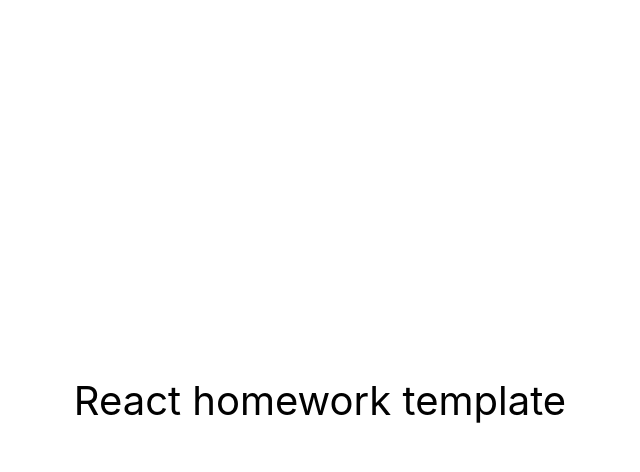
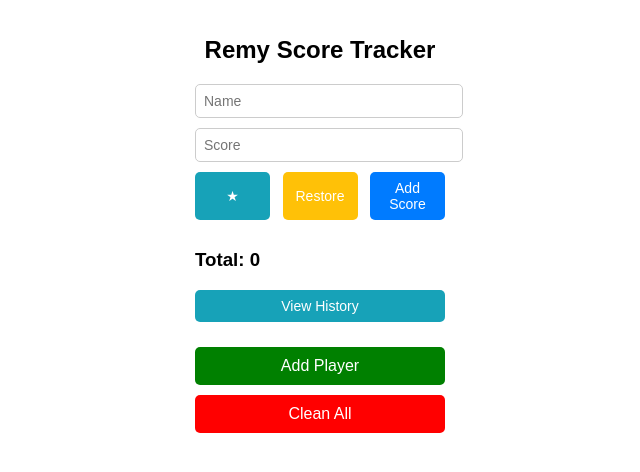
Before and after one commit to PustanAlex/Scor-Remy, a React (Create React App) app: page / in a window 1280 px wide. Shown: the top 472 px of the page, without its empty margins (320-960 px from the left). Built offline with nearby package versions, Linux system fonts and the light colour scheme.

Commit message:
aproape gata

```diff
--- a/package.json
+++ b/package.json
@@ -1,8 +1,8 @@
 {
-  "name": "react-homework-template",
+  "name": "Scor-Remy",
   "version": "0.1.0",
   "private": true,
-  "homepage": "https://goitacademy.github.io/react-homework-template/",
+  "homepage": "https://PustanAlex.github.io/Scor-Remy/",
   "dependencies": {
     "@testing-library/jest-dom": "^5.16.3",
     "@testing-library/react": "^12.1.4",
--- /dev/null
+++ b/src/components/App.css
@@ -0,0 +1,152 @@
+
+body, html {
+    margin: 0;
+    padding: 0;
+    font-family: Arial, sans-serif;
+  }
+
+  .container {
+    display: flex;
+    flex-direction: column;
+    align-items: center;
+    justify-content: center;
+    padding: 20px;
+  }
+
+  h1 {
+    font-size: 24px;
+    text-align: center;
+    margin-bottom: 20px;
+  }
+
+  .player-input {
+    display: flex;
+    flex-direction: column;
+    width: 100%;
+    max-width: 250px;
+    margin-bottom: 15px;
+  }
+
+  .name-input,
+  .score-input {
+    padding: 8px;
+    font-size: 14px;
+    margin-bottom: 10px;
+    border: 1px solid #ccc;
+    border-radius: 5px;
+    width: 100%;
+  }
+
+  .score-input {
+    -moz-appearance: textfield;
+  }
+
+  .score-input::-webkit-outer-spin-button,
+  .score-input::-webkit-inner-spin-button {
+    -webkit-appearance: none;
+    margin: 0;
+  }
+
+  .button-group {
+    display: flex;
+    justify-content: space-between;
+    margin-bottom: 10px;
+  }
+
+  .add-score-btn, .restore-btn, .atuu-btn {
+    padding: 8px;
+    font-size: 14px;
+    border: none;
+    background-color: #007bff;
+    color: white;
+    border-radius: 5px;
+    cursor: pointer;
+    width: 30%;
+  }
+
+  .restore-btn {
+    background-color: #ffc107;
+  }
+
+  .atuu-btn {
+    background-color: #17a2b8;
+  }
+
+  .history-btn {
+    padding: 8px;
+    font-size: 14px;
+    border: none;
+    background-color: #17a2b8;
+    color: white;
+    border-radius: 5px;
+    cursor: pointer;
+    width: 100%;
+    margin-bottom: 10px;
+  }
+
+  .add-player-btn, .clear-all-btn {
+    padding: 10px;
+    font-size: 16px;
+    border: none;
+    background-color: #007bff;
+    color: white;
+    border-radius: 5px;
+    cursor: pointer;
+    margin-bottom: 10px;
+    width: 250px;
+  }
+
+  .clear-all-btn{
+    background-color: red;
+  }
+
+  .add-player-btn{
+    background-color: green;
+  }
+
+  .no-bullets {
+    list-style-type: none;
+    padding-left: 0;
+  }
+
+  .modal {
+    position: fixed; /* Asigură-te că modalul este fixat pe ecran */
+    top: 0;
+    left: 0;
+    right: 0;
+    bottom: 0;
+    background-color: rgba(0, 0, 0, 0.5); /* Fundal semi-transparent */
+    display: flex; /* Folosim flex pentru a centra modalul */
+    justify-content: center; /* Centrare orizontală */
+    align-items: center; /* Centrare verticală */
+    z-index: 1000; /* Asigură-te că modalul este deasupra altor elemente */
+  }
+
+  .modal-content {
+    background-color: white; /* Fundal alb pentru conținutul modalului */
+    padding: 20px; /* Margine interioară */
+    border-radius: 5px; /* Colțuri rotunjite */
+    box-shadow: 0 4px 8px rgba(0, 0, 0, 0.2); /* Umbra */
+    max-width: 400px; /* Lățime maximă */
+    width: 90%; /* Lățime de 90% pentru mobil */
+  }
+
+
+  .atuu-text {
+  margin-left: 10px; /* Ajustează distanța dintre total și textul Atuu */
+  font-size: 12px; /* Dimensiune mai mică pentru "Atuu: Da" */
+}
+
+/* Spațiu în modal între scoruri */
+.modal-content ul {
+  padding: 0;
+}
+
+.modal-content ul li {
+  margin-bottom: 10px; /* Spațiu mai mare între scoruri */
+}
+
+/* Mai mult spațiu între "Atuu" și scor în modal */
+.modal-content span {
+  margin-left: 5px; /* Ajustează distanța dintre scor și textul Atuu din modal */
+}
--- a/src/components/App.jsx
+++ b/src/components/App.jsx
@@ -1,16 +1,137 @@
-export const App = () => {
+import React, { useState, useEffect } from 'react';
+import './App.css';
+
+const App = () => {
+  const [players, setPlayers] = useState(() => {
+    const savedPlayers = localStorage.getItem('players');
+    return savedPlayers ? JSON.parse(savedPlayers) : [{ name: '', score: '', total: 0, history: [], atuu: false }];
+  });
+
+  const [modalIndex, setModalIndex] = useState(null); // Stochează indexul jucătorului pentru care deschidem modalul
+
+  // Salvăm jucătorii în localStorage la fiecare actualizare
+  useEffect(() => {
+    localStorage.setItem('players', JSON.stringify(players));
+  }, [players]);
+
+  const handleNameChange = (index, event) => {
+    const newPlayers = [...players];
+    newPlayers[index].name = event.target.value;
+    setPlayers(newPlayers);
+  };
+
+  const handleScoreChange = (index, event) => {
+    const newPlayers = [...players];
+    newPlayers[index].score = event.target.value;
+    setPlayers(newPlayers);
+  };
+
+  const handleAddScore = (index) => {
+    const newPlayers = [...players];
+    let scoreToAdd = parseInt(newPlayers[index].score, 10);
+
+    if (isNaN(scoreToAdd)) {
+      scoreToAdd = 0; // Dacă scorul este nevalid, îl setăm la 0
+    }
+
+    newPlayers[index].total += scoreToAdd;
+    newPlayers[index].history.push({ score: scoreToAdd, atuu: newPlayers[index].atuu }); // Adăugăm scorul în istoric
+    newPlayers[index].score = ''; // Resetăm inputul
+    newPlayers[index].atuu = false; // Resetăm atuu după adăugare
+    setPlayers(newPlayers);
+  };
+
+  const handleRestore = (index) => {
+    const newPlayers = [...players];
+    if (newPlayers[index].history.length > 0) {
+      const lastEntry = newPlayers[index].history.pop(); // Scoatem ultimul scor din istoric
+      newPlayers[index].total -= lastEntry.score; // Scădem scorul din total
+      newPlayers[index].score = lastEntry.score.toString(); // Punem ultimul scor înapoi în input
+      setPlayers(newPlayers);
+    }
+  };
+
+  const handleAtuu = (index) => {
+    const newPlayers = [...players];
+    newPlayers[index].atuu = true; // Marcăm atuu ca activ
+    setPlayers(newPlayers);
+  };
+
+  const addPlayer = () => {
+    setPlayers([...players, { name: '', score: '', total: 0, history: [], atuu: false }]);
+  };
+
+  const clearAll = () => {
+    setPlayers([{ name: '', score: '', total: 0, history: [], atuu: false }]); // Resetăm lista de jucători
+    localStorage.removeItem('players'); // Ștergem din localStorage
+  };
+
+  const openModal = (index) => {
+    setModalIndex(index); // Setăm indexul jucătorului pentru care deschidem modalul
+  };
+
+  const closeModal = () => {
+    setModalIndex(null); // Închidem modalul
+  };
+
   return (
-    <div
-      style={{
-        height: '100vh',
-        display: 'flex',
-        justifyContent: 'center',
-        alignItems: 'center',
-        fontSize: 40,
-        color: '#010101'
-      }}
-    >
-      React homework template
+    <div className="container">
+      <h1>Remy Score Tracker</h1>
+
+      {players.map((player, index) => (
+        <div key={index} className="player-input">
+          <input
+            type="text"
+            placeholder="Name"
+            value={player.name}
+            onChange={(event) => handleNameChange(index, event)}
+            className="name-input"
+          />
+          <input
+            type="text"
+            placeholder="Score"
+            value={player.score}
+            onChange={(event) => handleScoreChange(index, event)}
+            className="score-input no-spinner"
+          />
+
+          {/* Butoanele sunt în linie acum */}
+          <div className="button-group">
+            <button onClick={() => handleAtuu(index)} className="atuu-btn">★</button>
+            <button onClick={() => handleRestore(index)} className="restore-btn">Restore</button>
+            <button onClick={() => handleAddScore(index)} className="add-score-btn">Add Score</button>
+          </div>
+
+          <h3>
+            Total: {player.total}
+            {player.atuu && <span className="atuu-text"><strong> Atuu: Da</strong></span>}
+          </h3>
+
+          <button onClick={() => openModal(index)} className="history-btn">View History</button>
+        </div>
+      ))}
+
+      <button onClick={addPlayer} className="add-player-btn">Add Player</button>
+      <button onClick={clearAll} className="clear-all-btn">Clean All</button>
+
+      {/* Modal pentru a afișa istoricul */}
+      {modalIndex !== null && (
+        <div className="modal">
+          <div className="modal-content">
+            <h2>Score History for {players[modalIndex].name}</h2>
+            <ul className="no-bullets">
+              {players[modalIndex].history.map((entry, idx) => (
+                <li key={idx}>
+                  Score: {entry.score} {entry.atuu && <span>Atuu: Da</span>}
+                </li>
+              ))}
+            </ul>
+            <button onClick={closeModal} className="close-modal-btn">Close</button>
+          </div>
+        </div>
+      )}
     </div>
   );
 };
+
+export default App;
--- a/src/index.js
+++ b/src/index.js
@@ -1,10 +1,10 @@
 import React from 'react';
 import ReactDOM from 'react-dom/client';
-import { App } from 'components/App';
 import './index.css';
+import App from 'components/App';
 
 ReactDOM.createRoot(document.getElementById('root')).render(
   <React.StrictMode>
-    <App />
+    <App/>
   </React.StrictMode>
 );
```
Also changed, not shown: 1 other file (tests, documents, lock files or other folders).
